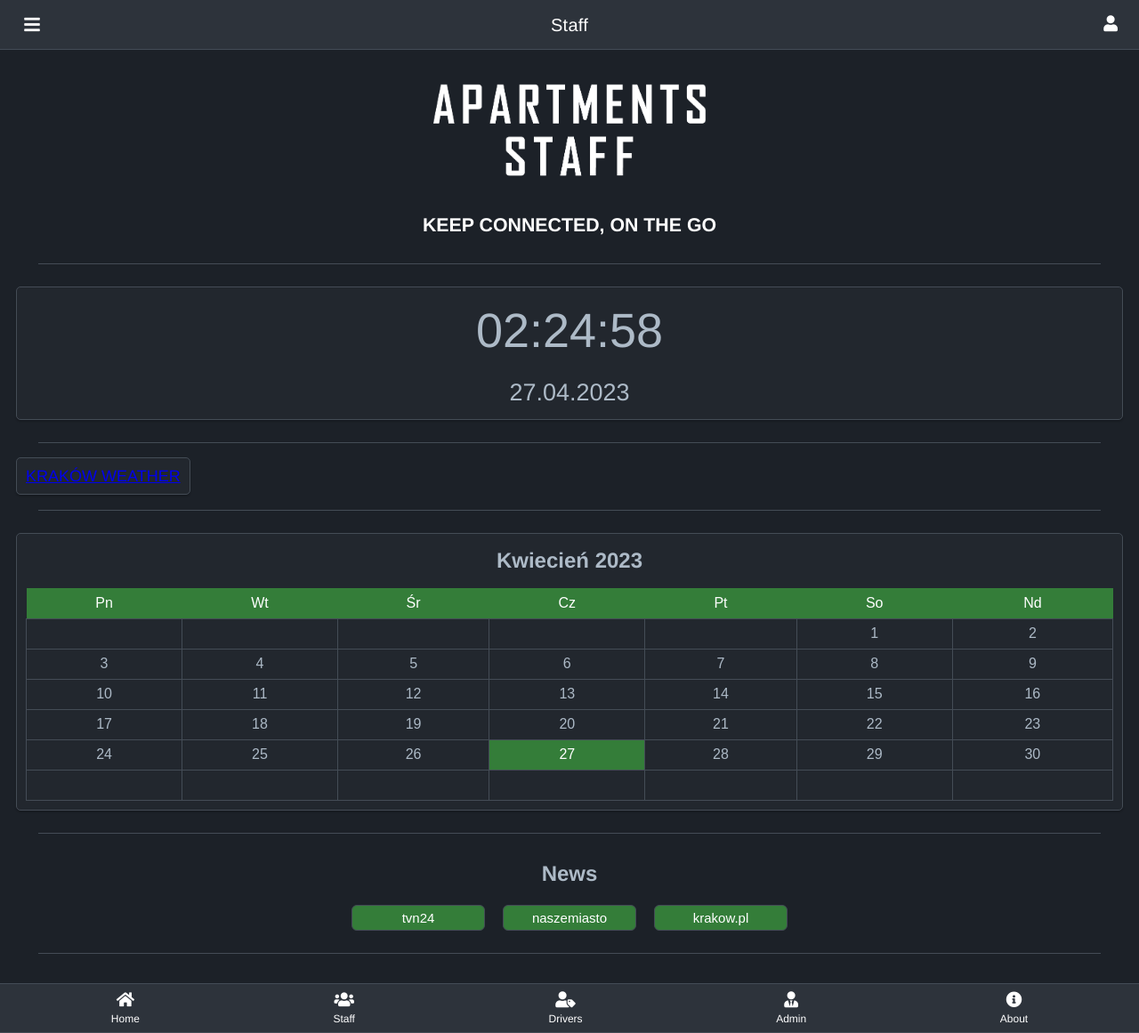
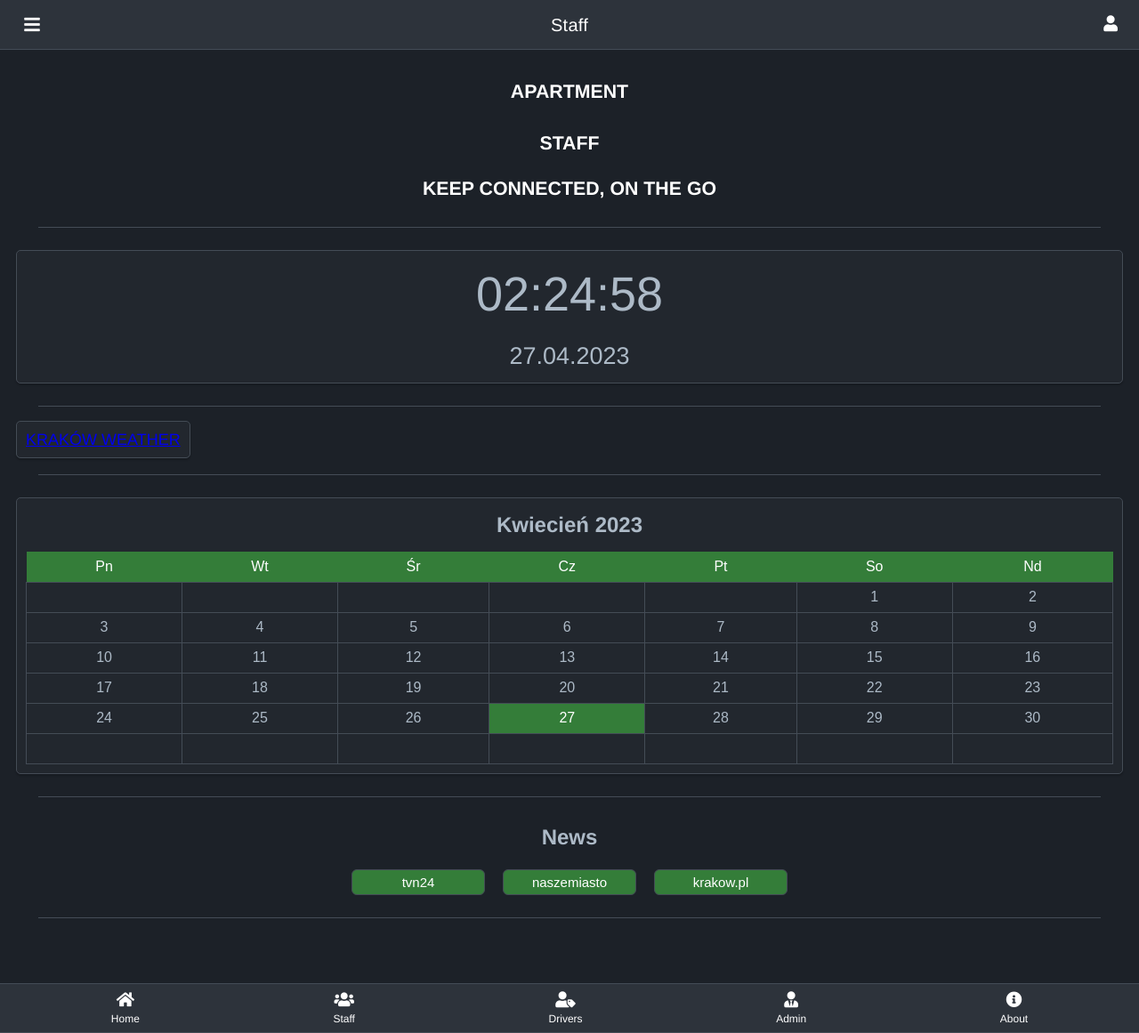
Before and after one commit to titenko/staff-tabs, a Jekyll site: the page built from index.html, in a window 1280 px wide and 1161 px high. Shown: the whole window at 89% size. Built offline with Jekyll 4.4.1, drawn with Linux system fonts in a browser that asks for light colours; a script that is not in the unit is left out.

Commit message:
Update index.html

```diff
--- a/index.html
+++ b/index.html
@@ -2,8 +2,8 @@
 layout: default-tabs
 ---
 
-<p style="text-align: center;"><img src="{{ site.baseurl }}/images/apname.png" width="512px" height="auto" /></p>
-
+<h1 style="text-align: center; color: #fff; font-size: 16pt;">APARTMENT</h1>
+<h1 style="text-align: center; color: #fff; font-size: 16pt;">STAFF</h1>
 <h1 style="text-align: center; color: #fff; font-size: 16pt; margin: 15px 0;">KEEP CONNECTED, ON THE GO</h1>
 
 
```
